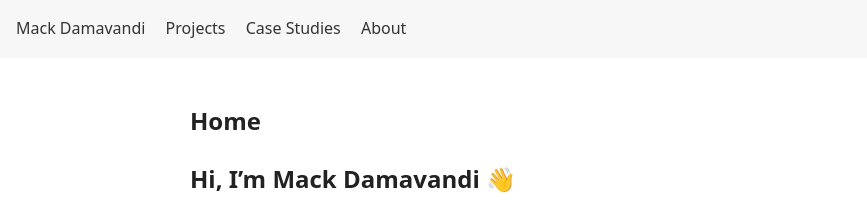
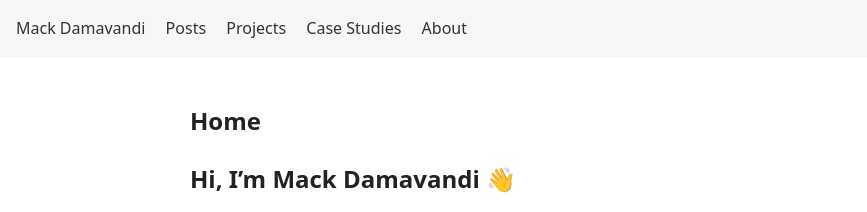
Before and after one commit to mdamavandi/mdamavandi.github.io, a Jekyll site: the page built from index.md, in a window 1280 px wide. Shown: the top 212 px of the page, without its empty margins (0-867 px from the left). Built offline with Jekyll 4.4.1, drawn with Linux system fonts in a browser that asks for light colours.

Commit message:
feat: add posts

```diff
--- a/_includes/header.html
+++ b/_includes/header.html
@@ -1,6 +1,7 @@
 <header class="site-header">
   <nav class="nav">
     <a href="{{ '/' | relative_url }}">{{ site.title }}</a>
+    <a href="{{ '/posts/' | relative_url }}">Posts</a>
     <a href="{{ '/projects/' | relative_url }}">Projects</a>
     <a href="{{ '/case-studies/' | relative_url }}">Case Studies</a>
     <a href="{{ '/about/' | relative_url }}">About</a>
```
Also changed, not shown: 4 other files.
